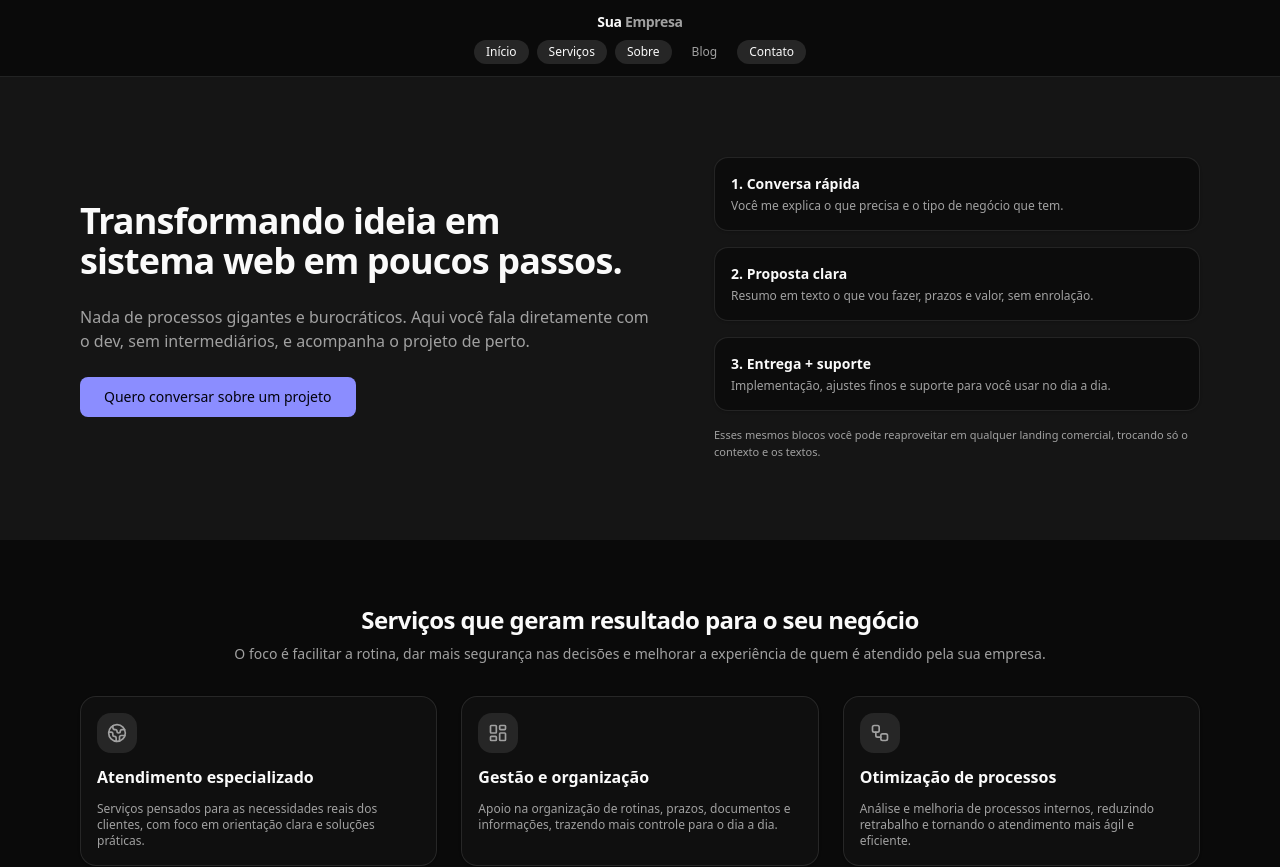
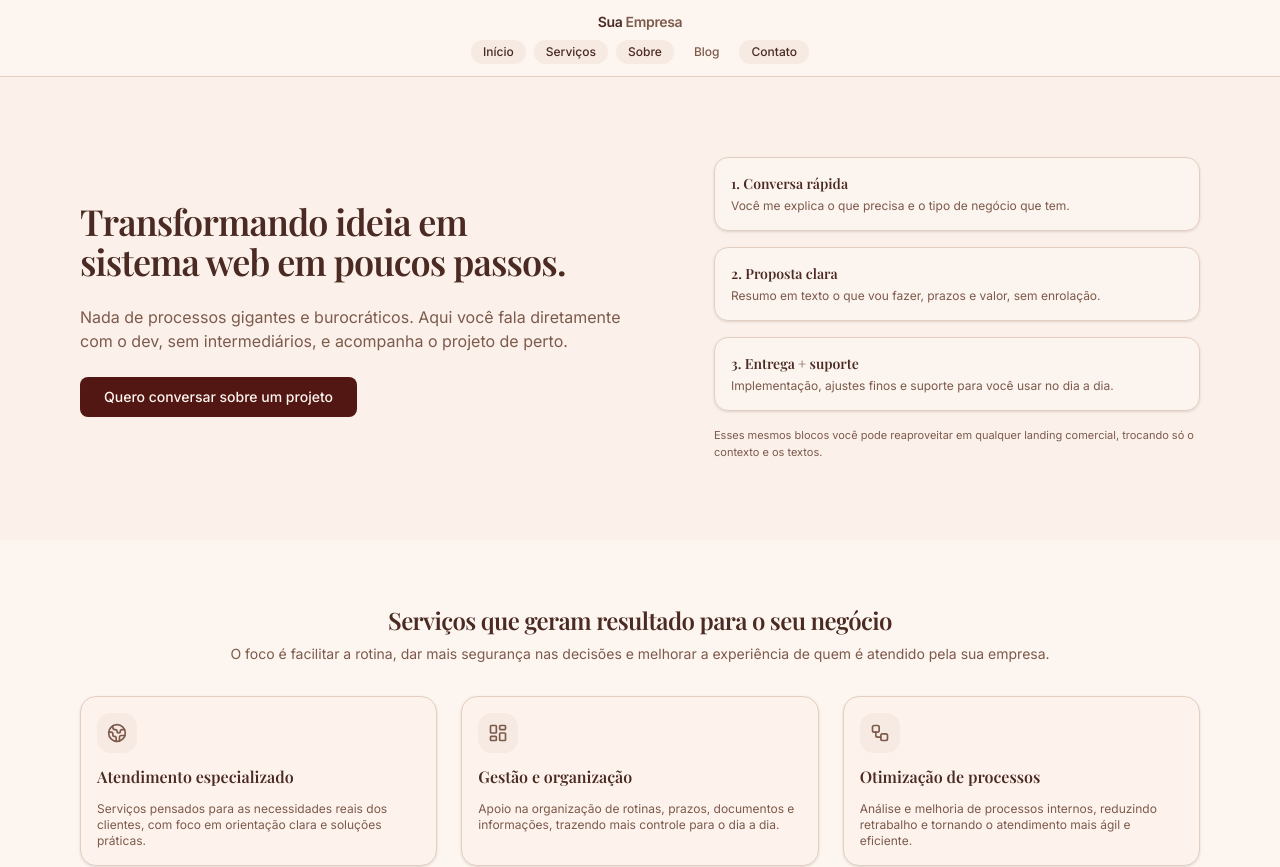
Before and after one commit to svitordev/landing-advogada-gabriella, a Next.js app: page / in a window 1280 px wide. Shown: the top 867 px of the page. Built offline with nearby package versions, Linux system fonts and the light colour scheme.

Commit message:
feat: establish Maria Gabriella design foundation

```diff
--- a/app/globals.css
+++ b/app/globals.css
@@ -10,7 +10,8 @@
   --color-background: var(--background);
   --color-foreground: var(--foreground);
 
-  --font-sans: var(--font-geist-sans);
+  --font-sans: var(--font-inter);
+  --font-serif: var(--font-playfair);
   --font-mono: var(--font-geist-mono);
 
   --color-sidebar-ring: var(--sidebar-ring);
@@ -64,16 +65,16 @@
      ========================= */
 
   /* Cor principal da marca (usada em botões, links de destaque, etc.) */
-  --brand: oklch(0.55 0.20 280);                /* roxo médio */
+  --brand: oklch(0.302 0.09 27);                /* vinho — ≈ #3D1717 */
 
   /* Cor do texto em cima da cor principal (ex.: texto branco sobre botão roxo) */
-  --brand-foreground: oklch(0.98 0.01 280);     /* quase branco */
+  --brand-foreground: oklch(0.975 0.012 60);    /* off-white — ≈ #FBF6F3 */
 
   /* Versão mais suave da marca (fundos de seção, badges leves, hovers) */
-  --brand-soft: oklch(0.96 0.02 280);           /* roxo bem clarinho */
+  --brand-soft: oklch(0.93 0.022 60);           /* bege — ≈ #EEE5DB */
 
   /* Texto em cima do brand-soft, se usado em chips/badges */
-  --brand-soft-foreground: oklch(0.20 0.03 280);
+  --brand-soft-foreground: oklch(0.325 0.05 35); /* marrom profundo — ≈ #412726 */
 
   /* =========================
      CORES SEMÂNTICAS
@@ -82,34 +83,34 @@
      ========================= */
 
   /* Fundo geral da página (bg-background) */
-  --background: oklch(1 0 0);                   /* branco */
+  --background: oklch(0.975 0.012 60);          /* off-white — ≈ #FBF6F3 */
 
   /* Cor principal do texto (text-foreground) */
-  --foreground: oklch(0.145 0 0);               /* quase preto */
+  --foreground: oklch(0.325 0.05 35);           /* marrom profundo — ≈ #412726 */
 
   /* Fundo de cards (bg-card) */
-  --card: oklch(1 0 0);                         /* igual ao background */
+  --card: oklch(0.975 0.012 60);                /* igual ao background */
 
   /* Texto em cima dos cards (text-card-foreground) */
-  --card-foreground: oklch(0.145 0 0);
+  --card-foreground: oklch(0.325 0.05 35);
 
   /* Fundo de popovers/menus (bg-popover) */
-  --popover: oklch(1 0 0);
+  --popover: oklch(0.975 0.012 60);
 
   /* Texto de popovers (text-popover-foreground) */
-  --popover-foreground: oklch(0.145 0 0);
+  --popover-foreground: oklch(0.325 0.05 35);
 
   /* Cor primária (bg-primary, text-primary) – ligada à marca */
   --primary: var(--brand);                      /* usa diretamente a cor da marca */
   --primary-foreground: var(--brand-foreground);
 
   /* Cor secundária (bg-secondary) – áreas de apoio, tags, chips */
-  --secondary: oklch(0.97 0 0);                 /* cinza bem clarinho */
-  --secondary-foreground: oklch(0.205 0 0);     /* texto escuro por cima */
+  --secondary: oklch(0.93 0.022 60);            /* bege — ≈ #EEE5DB */
+  --secondary-foreground: oklch(0.325 0.05 35); /* marrom profundo — ≈ #412726 */
 
   /* Fundo de elementos "muted" (bg-muted), ex.: caixas discretas, bordas suaves */
-  --muted: oklch(0.97 0 0);                     /* cinza clarinho */
-  --muted-foreground: oklch(0.556 0 0);         /* texto mais suave */
+  --muted: oklch(0.945 0.018 55);               /* neutro quente (bege clareado) */
+  --muted-foreground: oklch(0.50 0.05 45);      /* taupe escurecido — ≈ #9E8277 escurecido p/ AA */
 
   /* Cor de destaque/acento (bg-accent) – também ligada à marca suave */
   --accent: var(--brand-soft);
@@ -119,13 +120,13 @@
   --destructive: oklch(0.577 0.245 27.325);
 
   /* Cor padrão de borda (border-border) */
-  --border: oklch(0.922 0 0);
+  --border: oklch(0.865 0.03 55);               /* neutro quente discreto (taupe clareado) */
 
-  /* Fundo de inputs (bg-input) */
-  --input: oklch(0.922 0 0);
+  /* Fundo de inputs (bg-input) — taupe: fronteira de campo interativo precisa de >=3:1 (WCAG 1.4.11) */
+  --input: oklch(0.65 0.05 50);
 
   /* Cor do anel de foco (outline-ring) e focus-visible */
-  --ring: oklch(0.708 0 0);
+  --ring: oklch(0.302 0.09 27);                 /* vinho — igual ao brand */
 
   /* Cores de gráficos (chart-1...5) – usadas em dashboards */
   --chart-1: oklch(0.646 0.222 41.116);
@@ -135,14 +136,14 @@
   --chart-5: oklch(0.769 0.188 70.08);
 
   /* Cores para sidebars (se você tiver layout com menu lateral) */
-  --sidebar: oklch(0.985 0 0);                  /* fundo do sidebar */
-  --sidebar-foreground: oklch(0.145 0 0);       /* texto no sidebar */
+  --sidebar: oklch(0.945 0.018 55);             /* neutro quente (coerência com muted) */
+  --sidebar-foreground: oklch(0.325 0.05 35);   /* texto no sidebar */
   --sidebar-primary: var(--brand);              /* cor principal no sidebar */
   --sidebar-primary-foreground: var(--brand-foreground);
   --sidebar-accent: var(--brand-soft);          /* hover/seleção no sidebar */
   --sidebar-accent-foreground: var(--brand-soft-foreground);
-  --sidebar-border: oklch(0.922 0 0);           /* bordas do sidebar */
-  --sidebar-ring: oklch(0.708 0 0);             /* foco no sidebar */
+  --sidebar-border: oklch(0.865 0.03 55);       /* bordas do sidebar */
+  --sidebar-ring: oklch(0.302 0.09 27);         /* foco no sidebar */
 }
 
 /* =========================
@@ -226,6 +227,17 @@
 
   body {
     /* Garante que body já use background/texto do tema atual */
-    @apply bg-background text-foreground;
+    @apply bg-background text-foreground font-sans;
+  }
+
+  /*
+   * Estratégia explícita da identidade: títulos institucionais usam a serifada
+   * (Playfair Display via --font-serif). Afeta TODOS os headings do site,
+   * incluindo /library e /blog — registrado no plano da Entrega A.
+   */
+  h1,
+  h2,
+  h3 {
+    @apply font-serif;
   }
 }
--- a/app/layout.tsx
+++ b/app/layout.tsx
@@ -1,11 +1,26 @@
 // app/layout.tsx
 import type { Metadata } from "next";
+import { Inter, Playfair_Display } from "next/font/google";
 import "./globals.css";
 
+const inter = Inter({
+  subsets: ["latin"],
+  weight: ["400", "500", "600"],
+  variable: "--font-inter",
+  display: "swap",
+});
+
+const playfair = Playfair_Display({
+  subsets: ["latin"],
+  weight: ["500", "600"],
+  variable: "--font-playfair",
+  display: "swap",
+});
+
 export const metadata: Metadata = {
-  title: "Starter Institucional + Blog",
+  title: "Maria Gabriella | Advocacia Personalizada",
   description:
-    "Template base de landing e blog em Next.js, Tailwind e shadcn/ui.",
+    "Informações sobre a atuação profissional e os serviços jurídicos apresentados por Maria Gabriella — Advocacia Personalizada.",
 };
 
 export default function RootLayout({
@@ -14,8 +29,8 @@ export default function RootLayout({
   children: React.ReactNode;
 }) {
   return (
-    <html lang="pt-br" suppressHydrationWarning className="dark">
-      <body className="min-h-screen bg-background text-foreground antialiased">
+    <html lang="pt-br" suppressHydrationWarning>
+      <body className={`min-h-screen bg-background text-foreground antialiased ${inter.variable} ${playfair.variable}`}>
         {children}
       </body>
     </html>
--- a/memory-bank/CURRENT-STATE.md
+++ b/memory-bank/CURRENT-STATE.md
@@ -6,11 +6,18 @@ Snapshot curto do estado atual do repositório. Não copiar toda a documentaçã
 
 Projeto **independente** (landing page institucional da advogada Maria Gabriella), criado a partir do código do Svitordev UI Lab.
 
-- **Fase atual:** bootstrap documental concluído (2026-10-27). Landing em **planejamento** — nada implementado ainda.
-- **Código:** herdado do template, ainda **não personalizado** (rotas, `/library`, blog de demo, tokens roxos/Geist, dark padrão).
-- **Roadmap ativo:** `docs/ROADMAP-LANDING.md`. O roadmap das 1000 evoluções é histórico (origem UI Lab).
-- **Pendências:** dados da cliente (`PENDENTE_CONFIRMACAO_CLIENTE`), assets oficiais (logo/monograma, fotografia), identidade visual a aplicar.
-- **Próximo passo técnico recomendado:** sessão separada de planejamento da composição visual da landing (fase 2/3 do `docs/ROADMAP-LANDING.md`), usando os componentes existentes.
+- **Fase atual:** bootstrap documental concluído + **Design Foundation funcionalmente VERIFIED** (2026-10-27). Landing ainda em composição — Header/Hero da cliente pendentes.
+- **Tema claro aplicado** como padrão (classe `dark` removida do root; bloco `.dark` preservado, não adaptado; sem toggle).
+- **Identidade vinho/bege aplicada** nos tokens `:root` de `app/globals.css` (OKLCH calibrado; `--input` escurecido p/ ≈3.04:1).
+- **Fontes configuradas:** Inter (400/500/600, corpo) + Playfair Display (500/600, títulos h1–h3) via `next/font/google`, `display: swap`.
+- **Metadata institucional** aplicada no root layout.
+- **Header específico da cliente:** pendente. **Hero específica da cliente:** pendente.
+- **Assets oficiais:** pendentes (logotipo/monograma, fotografia — `PENDENTE_CONFIRMACAO_CLIENTE`).
+- **Dados profissionais:** pendentes de confirmação.
+- **Site ainda não pronto para publicação.**
+- **Roadmap ativo:** `docs/ROADMAP-LANDING.md` (fase 4 ✅; fases 2/3 seguem pendentes). O roadmap das 1000 evoluções é histórico (origem UI Lab).
+- **Gates da Entrega A:** lint 0/0 · build PASS (16 rotas) · Playwright 26 passed + 2 skipped · verificação visual 375×667 e 1280×720 em `/`, `/library/headers`, `/library/hero`, `/blog` — zero overflow.
+- **Próximo passo:** **Entrega B — Header + Hero** (plano aprovado em sessão própria; não iniciada).
 
 ### Estado herdado do UI Lab (histórico — descreve o código, ainda válido como estado técnico)
 
```
Also changed, not shown: memory-bank/CHANGELOG.md, 2 other files (tests, documents, lock files or other folders).
